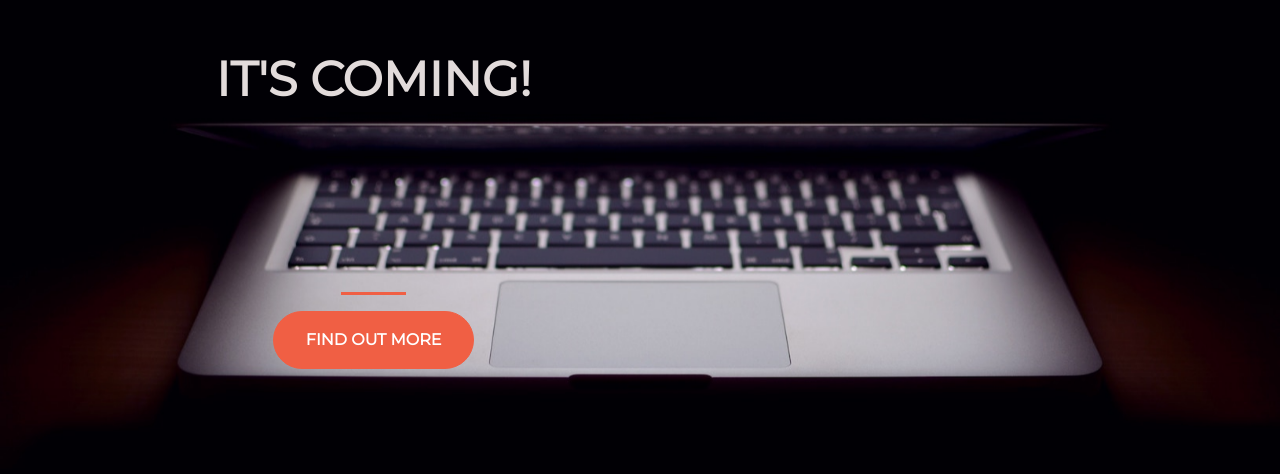
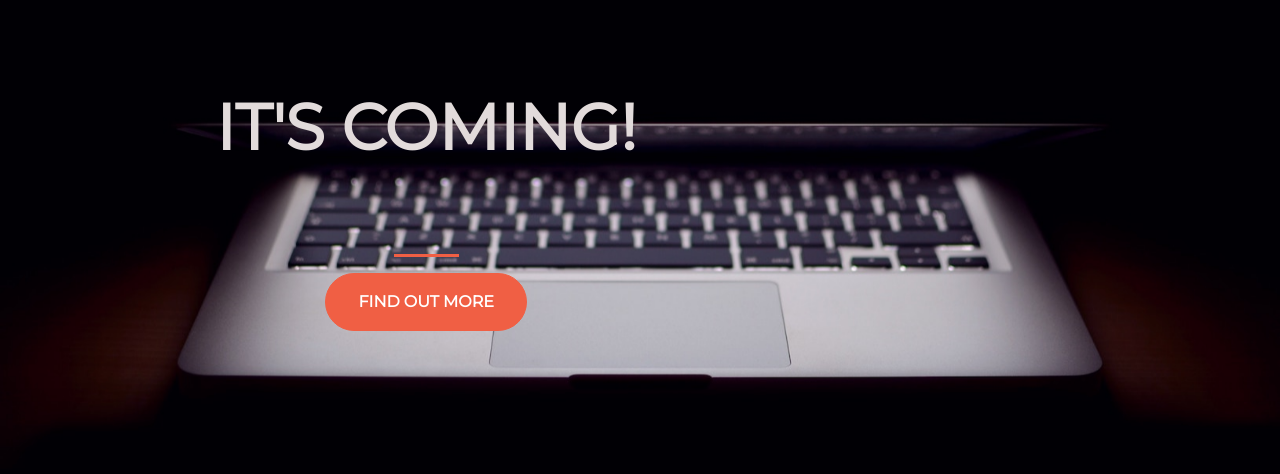
Before and after one commit to SeanCon4/SeanCon-Media-Startup, a plain HTML site: page index.html in a window 1280 px wide. Shown: the part 190-664 px from the top of the page. Drawn offline with nearby package versions, Linux system fonts and the light colour scheme.

Commit message:
Update style.css
Updated spacing and buffer due to less words in Header

```diff
--- a/style.css
+++ b/style.css
@@ -11,7 +11,7 @@ html {
 }
 
 h1 {
-  font-size: 3rem;
+  font-size: 4rem;
   color: #e2dbdb;
 }
 hr {
@@ -20,7 +20,7 @@ hr {
   max-width: 65px;
 }
 .buffer {
-  height: 10rem;
+  height: 4rem;
 }
 
 .btn {
```
